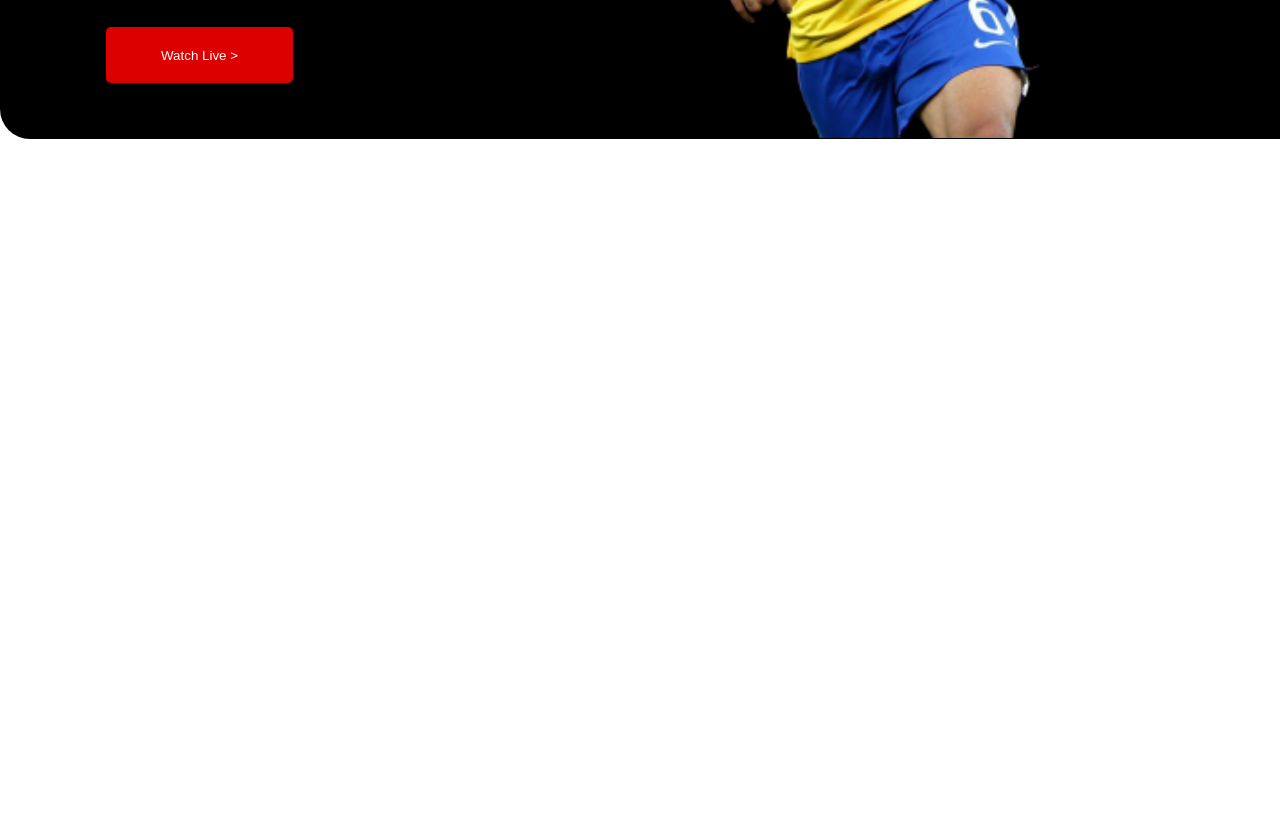
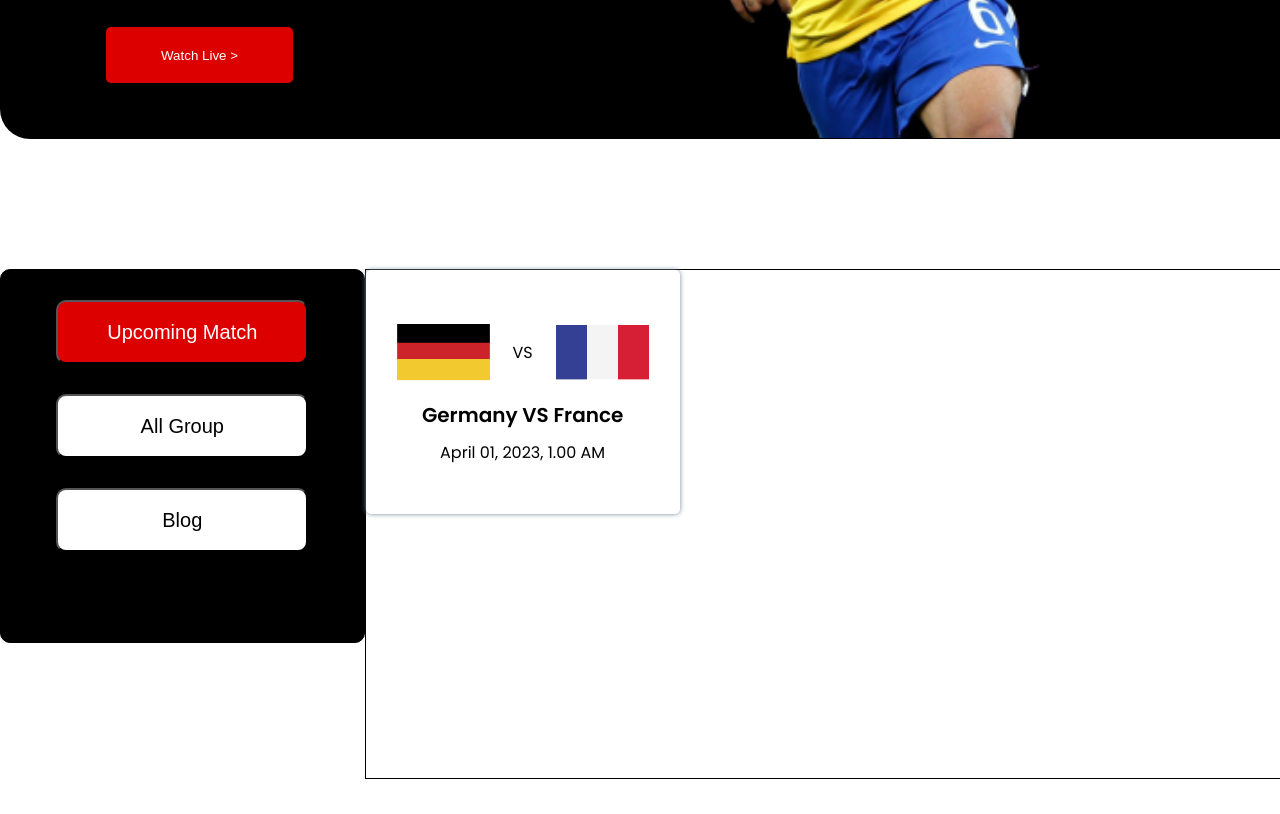
Before and after one commit to nahidparvez1/Sportify, a plain HTML site: page index.html in a window 1280 px wide. Shown: the part 542-1356 px from the top of the page. Before the commit the page ends 800 px from the top, so only its background shows below. Drawn offline with Linux system fonts and the light colour scheme.

Commit message:
vs card added

```diff
--- a/css/style.css
+++ b/css/style.css
@@ -62,3 +62,79 @@ body {
 .banner-right img {
     width: 100%;
 }
+
+.vs-section {
+    margin-top: 130px;
+}
+
+.vs-div {
+    display: flex;
+}
+
+.upcoming {
+    width: 312px;
+    height: 312px;
+    border: 1px solid;
+    background-color: black;
+    padding: 30px;
+    border-radius: 10px;
+    text-align: center;
+}
+
+.upcoming-btn {
+    width: 252px;
+    height: 64px;
+    border-radius: 10px;
+    background-color: #DD0000;
+    color: white;
+    font-size: 20px;
+    font-weight: 300;
+}
+
+.upcoming-regular {
+    width: 252px;
+    height: 64px;
+    border-radius: 10px;
+    background-color: white;
+    margin-top: 30px;
+    color: black;
+    font-size: 20px;
+    font-weight: 300;
+}
+
+.vs-parent {
+    width: 984px;
+    height: 508px;
+    border: 1px solid;
+}
+
+.vs-card {
+    width: 312px;
+    height: 242px;
+    border-radius: 5px;
+    box-shadow: 0px 0px 5px lightslategray;
+    text-align: center;
+    padding: 1px;
+
+}
+
+.vs {
+    width: 252px;
+    height: 56.18px;
+    display: flex;
+    justify-content: space-between;
+    flex-direction: row;
+    align-items: center;
+    margin: 53px 30px 0px 30px;
+}
+
+.vs-card h3 {
+    margin-top: 20px;
+    font-size: 20px;
+    font-weight: 600;
+}
+
+.vs-card p {
+    margin-top: 10px;
+    font-size: 16px;
+}
--- a/index.html
+++ b/index.html
@@ -35,6 +35,35 @@
             </div>
         </section>
 
+        <section class="vs-section">
+
+            <div class="vs-div">
+                <div class="upcoming">
+                    <button class="upcoming-btn">Upcoming Match</button>
+                    <button class="upcoming-regular">All Group</button>
+                    <button class="upcoming-regular">Blog</button>
+                </div>
+                <div class="vs-parent">
+                    <div class="vs-up">
+                        <div class="vs-card">
+                            <div class="vs" >
+                                <img src="img/germany Flag.png" alt="">
+                                VS
+                                <img src="img/Flag.png" alt="">
+                            </div>
+
+                            <h3>Germany VS France </h3>
+                            <p>April 01, 2023, 1.00 AM</p>
+
+
+                        </div>
+                    </div>
+                    <div class="vs-down"></div>
+                </div>
+            </div>
+
+        </section>
+
 
     </section>
 
```
Also changed, not shown: img/Blog Image.png (added), img/Chat Icon.png (added), img/Flag.png (added), img/Time Icon.png (added), img/germany Flag.png (added), 2 other files.
